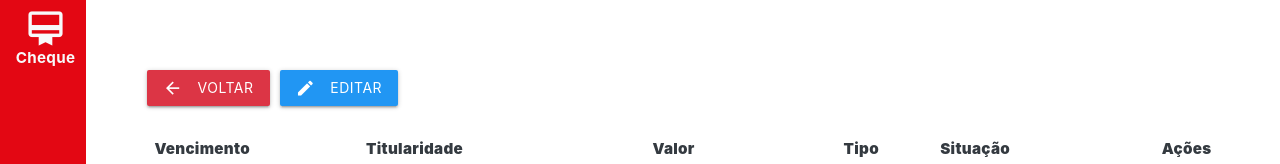
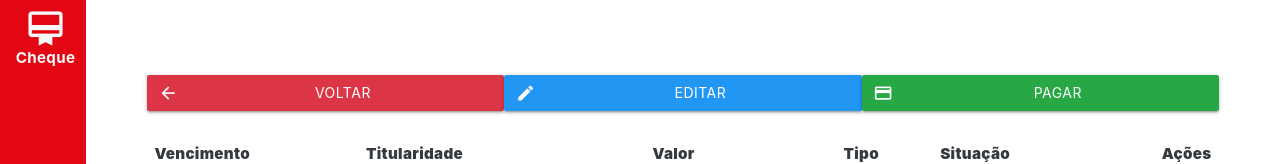
Before and after one commit to marcoantonioq/google-sheet-finances, a Vue app: page /view/1 in a window 1280 px wide. Shown: the part 490-654 px from the top of the page. Built offline with nearby package versions, Linux system fonts and the light colour scheme.

Commit message:
New build

```diff
--- a/src/components/Values/view.vue
+++ b/src/components/Values/view.vue
@@ -64,17 +64,25 @@
   </div>
 
   <div class="row">
-    <a class="btn red" v-on:click="back">
+    <a style="margin-top: 5px" class="col s12 m4 btn red" v-on:click="back">
       <i class="material-icons left"> arrow_back </i>
       Voltar
     </a>
     <a
-      style="margin-left: 10px"
-      class="btn blue"
+      style="margin-top: 5px"
+      class="col s12 m4 btn blue"
       v-on:click="edit(value['ID'])"
     >
       <i class="material-icons left"> edit </i>
       Editar
+    </a>
+    <a
+      style="margin-top: 5px"
+      class="col s12 m4 btn green"
+      v-on:click="pay(value['ID'])"
+    >
+      <i class="material-icons left"> payment </i>
+      Pagar
     </a>
   </div>
 
@@ -126,6 +134,9 @@ export default {
     function edit(id) {
       router.push({ name: "Edit", params: { id_pass: id } });
     }
+    function pay(id) {
+      router.push({ name: "Update", params: { id_pass: id } });
+    }
 
     onMounted(() => {
       upView(route.params.id_pass);
@@ -139,6 +150,7 @@ export default {
       similarBills,
       format,
       edit,
+      pay,
     };
   },
 };
```
Also changed, not shown: google/WebApp.html (+10 -10 lines), google/db.table.js (+0 -13 lines), 2 other files (tests, documents, lock files or other folders).
